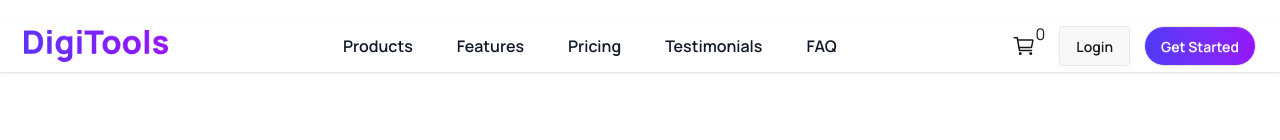
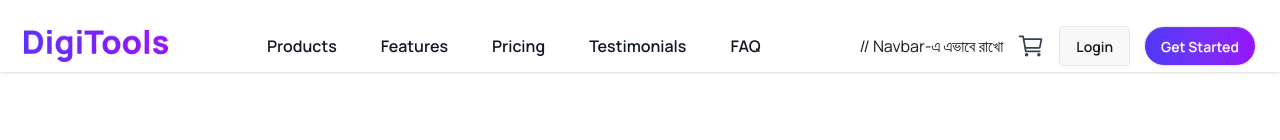
Before and after one commit to mdjihad-dev/NexTools-website, a React (Vite) app: page / in a window 1280 px wide. Shown: the top 140 px of the page. Built offline with nearby package versions, Linux system fonts and the light colour scheme.

Commit message:
navbar section cart count added and simple error fiexd

```diff
--- a/src/App.jsx
+++ b/src/App.jsx
@@ -18,9 +18,12 @@ function App() {
   const [itemNumber, setItemNumber] = useState(0);
   const cardData = fetchData();
 
+
+   const [choose, setChoose] = useState([]);
+
   return (
     <>
-      <Navbar itemNumber={itemNumber} />
+      <Navbar itemNumber={itemNumber} choose={choose} />
       <main>
         {/* <Hero /> */}
         {/* <Rating /> */}
@@ -30,6 +33,8 @@ function App() {
               cardData={cardData}
               itemNumber={itemNumber}
               setItemNumber={setItemNumber}
+              choose={choose}
+              setChoose={setChoose}
             ></Products>
           </Suspense>
         }
--- a/src/Component/Navbar/Navbar.jsx
+++ b/src/Component/Navbar/Navbar.jsx
@@ -2,7 +2,7 @@
 import Digitools from '../../assets/Image/design-tools.png'
 import { IoCartOutline } from 'react-icons/io5';
 
-const Navbar = ({ itemNumber }) => {
+const Navbar = ({ choose }) => {
   return (
     <div className="my-5 flex justify-between items-center px-6 bg-base-100 shadow-sm max-w-7xl mx-auto">
       <div className="">
@@ -33,10 +33,18 @@ const Navbar = ({ itemNumber }) => {
           </li>
         </ul>
       </div>
+
       <div className="flex items-center gap-3.5">
-        <div className="flex">
-          <IoCartOutline className="w-6 h-auto" />
-          <p className='-mt-3'>{itemNumber}</p>
+        // Navbar-এ এভাবে রাখো
+        <div className="flex items-center gap-2 relative">
+          <IoCartOutline className="w-7 h-7 text-gray-700" />
+
+          {/* Badge / Count */}
+          {choose.length > 0 && (
+            <div className="absolute -top-1.5 -right-1.5 bg-red-500 text-white text-[10px] font-bold w-5 h-5 flex items-center justify-center rounded-full shadow">
+              {choose.length}
+            </div>
+          )}
         </div>
         <button className="btn">Login</button>
         <button className="btn bg-linear-to-r bg-gradient-to-r from-[#4F39F6] to-[#9514FA] text-white rounded-3xl">
--- a/src/Component/Products/Products.jsx
+++ b/src/Component/Products/Products.jsx
@@ -4,12 +4,10 @@ import Card from '../Card/Card';
 import Selected from '../SelectedCard/Selected';
 
 
-const Products = ({ cardData, itemNumber, setItemNumber }) => {
+const Products = ({ cardData, itemNumber, setItemNumber, choose, setChoose }) => {
   const [tab, setTab] = useState("Products");
 
   const useData = use(cardData);
-
-  const [choose, setChoose] = useState([]);
 
   return (
     <div className="max-w-7xl mx-auto my-16">
```
